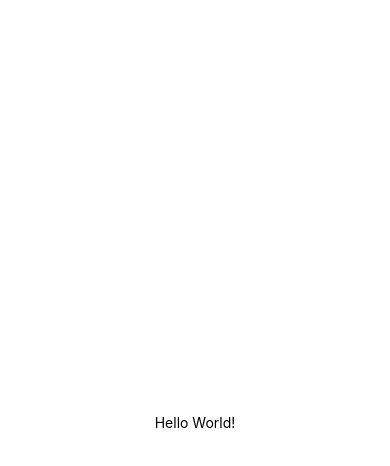
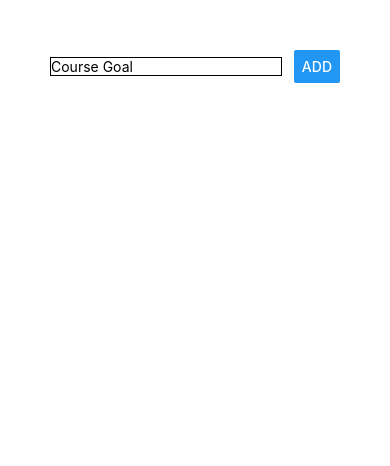
Before and after one commit to KevZam/rn-first-app, a React Native app: screen / in a window 390 px wide. Shown: the top 466 px of the page. Built offline with nearby package versions, Linux system fonts and the light colour scheme.

Commit message:
Added basic components and inline styling

```diff
--- a/App.js
+++ b/App.js
@@ -1,19 +1,21 @@
-import React from 'react';
-import { StyleSheet, Text, View } from 'react-native';
+import React, { useState } from 'react';
+import { StyleSheet, Text, View, Button, TextInput } from 'react-native';
 
 export default function App() {
+
   return (
-    <View style={styles.container}>
-      <Text>Hello World!</Text>
+    // A view is the equivalent of a div
+
+    <View style={{ padding: 50 }}>
+      <View style={{ flexDirection: "row", justifyContent: 'space-between', alignItems: "center" }}>
+        <TextInput placeholder="Course Goal" style={{ width: '80%', borderBottomColor: 'black', borderWidth: 1 }} />
+        <Button title="ADD" />
+      </View>
     </View>
   );
 }
 
 const styles = StyleSheet.create({
-  container: {
-    flex: 1,
-    backgroundColor: '#fff',
-    alignItems: 'center',
-    justifyContent: 'center',
-  },
+
+
 });
```
